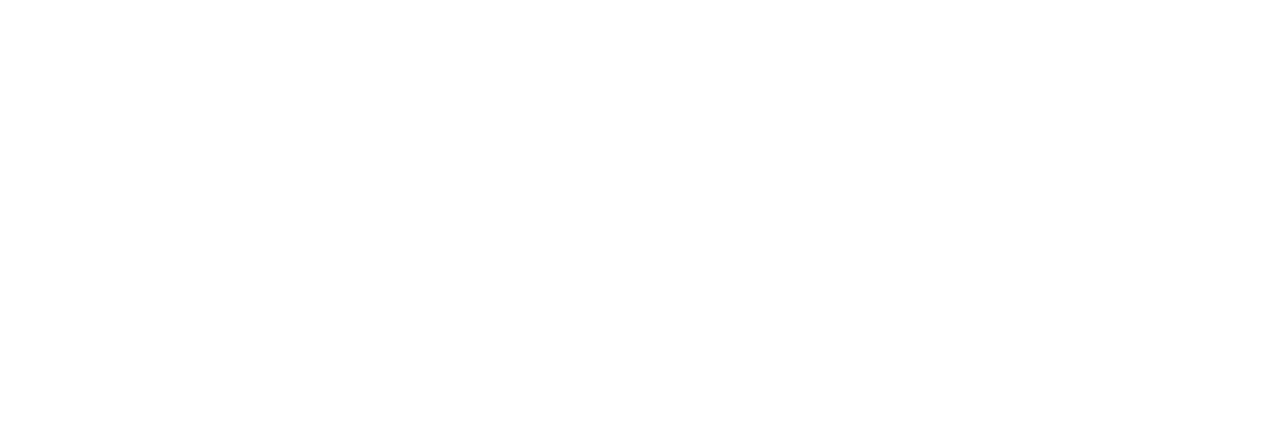
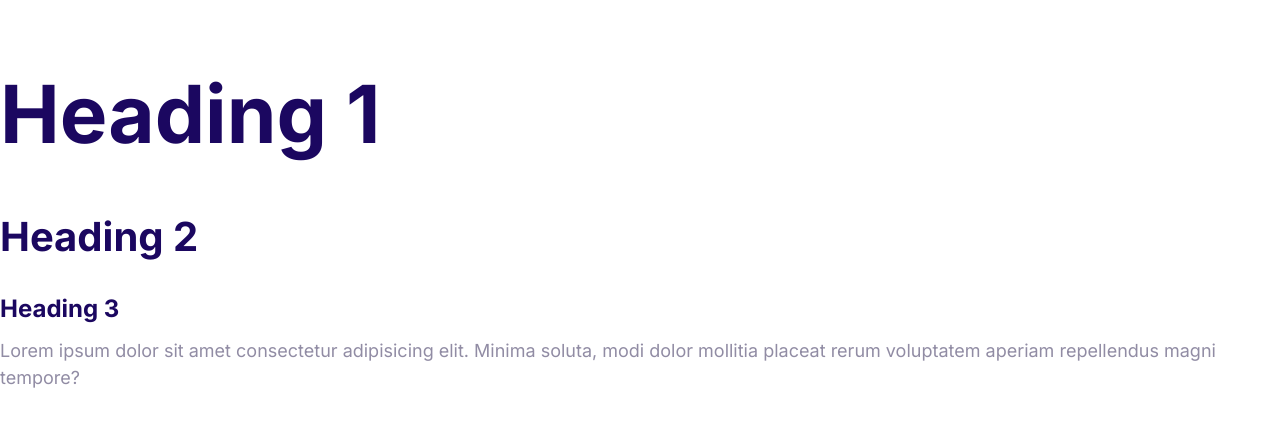
Before and after one commit to irfanAhmadKh/moshify, a plain HTML site: page index.html in a window 1280 px wide. Drawn offline with Linux system fonts and the light colour scheme.

Commit message:
Define The Styles For The Fonts.

```diff
--- a/css/styles.css
+++ b/css/styles.css
@@ -1,7 +1,60 @@
-:root{
-    --color-primary:#2584ff;
-    --color-secondary:#00d9ff;
-    --color-accent:#ff3400;
-    --color-headings:#1b0760;
-    --color-body:#918ca4;
+:root {
+  --color-primary: #2584ff;
+  --color-secondary: #00d9ff;
+  --color-accent: #ff3400;
+  --color-headings: #1b0760;
+  --color-body: #918ca4;
 }
+
+html {
+  /* 62.5% of 16 = 10px */
+  font-size: 62.5%;
+}
+
+body {
+  font-family: Inter, Arial, Helvetica, sans-serif;
+  color: var(--color-body);
+  font-size: 2.4rem;
+  line-height: 1.5;
+}
+
+h1,
+h2,
+h3 {
+  color: var(--color-headings);
+  margin-bottom: 1rem;
+}
+
+h1 {
+  /* 1 x times the size of the html element  */
+  font-size: 7rem;
+}
+
+h2 {
+  font-size: 4rem;
+}
+
+h3 {
+  font-size: 3rem;
+}
+
+p {
+  margin-top: 0;
+}
+
+@media screen and (min-width: 1024px) {
+  body {
+    font-size: 1.8rem;
+  }
+
+  h1 {
+    font-size: 8rem;
+  }
+  h2 {
+    font-size: 4rem;
+  }
+
+  h3 {
+    font-size: 2.4rem;
+  }
+}
--- a/index.html
+++ b/index.html
@@ -1,13 +1,20 @@
 <!DOCTYPE html>
 <html lang="en">
-<head>
-    <meta charset="UTF-8">
-    <meta name="viewport" content="width=device-width, initial-scale=1.0">
+  <head>
+    <meta charset="UTF-8" />
+    <meta name="viewport" content="width=device-width, initial-scale=1.0" />
     <title>Document</title>
-    <link rel="stylesheet" href="css/normalize.css">
-    <link rel="stylesheet" href="css/styles.css">
-</head>
-<body>
-
-</body>
+    <link rel="preconnect" href="https://fonts.gstatic.com" crossorigin />
+    <link
+      href="https://fonts.googleapis.com/css2?family=Inter:wght@400;700&display=swap"
+      rel="stylesheet" />
+    <link rel="stylesheet" href="css/normalize.css" />
+    <link rel="stylesheet" href="css/styles.css" />
+  </head>
+  <body>
+    <h1>Heading 1</h1>
+    <h2>Heading 2</h2>
+    <h3>Heading 3</h3>
+    <p>Lorem ipsum dolor sit amet consectetur adipisicing elit. Minima soluta, modi dolor mollitia placeat rerum voluptatem aperiam repellendus magni tempore?</p>
+  </body>
 </html>
```
